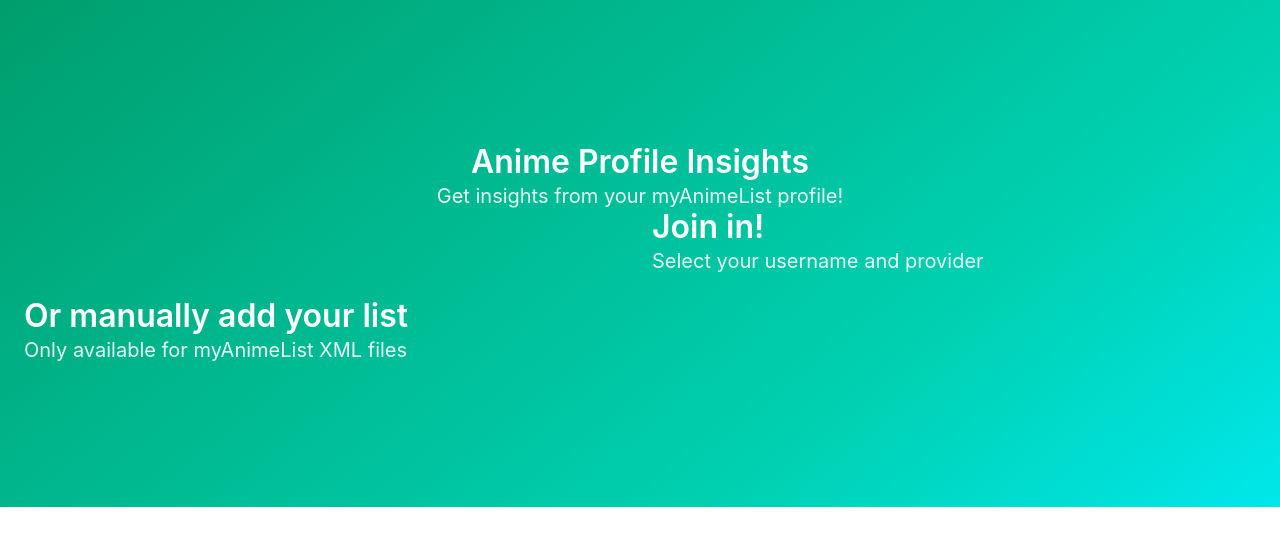
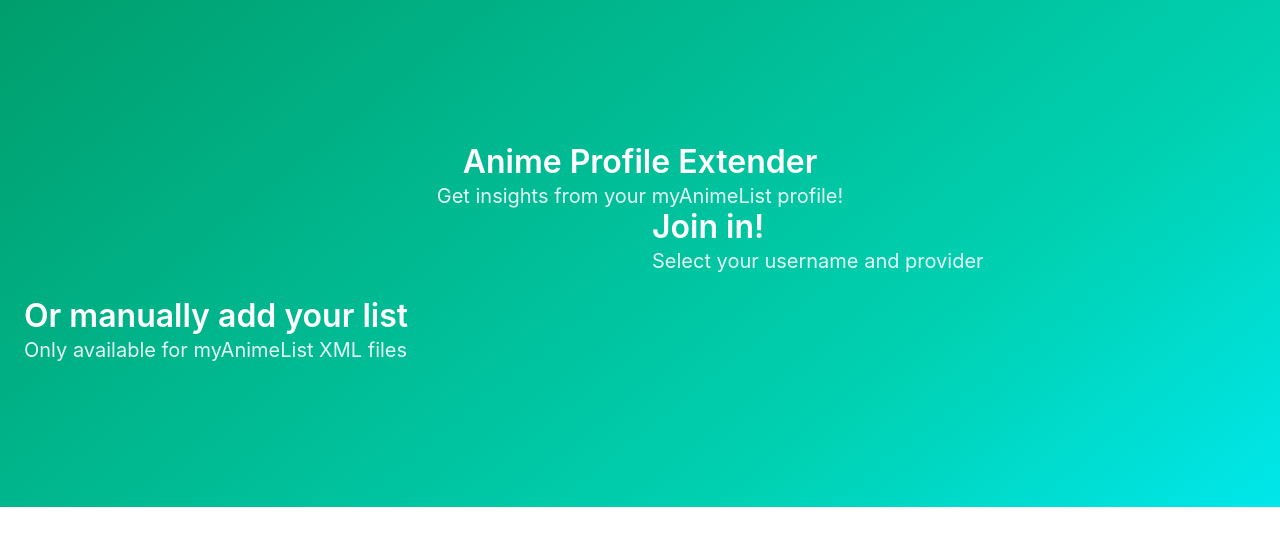
Before and after one commit to ldd/mal-anime-graph, a website with bundled scripts: page src/index.html in a window 1280 px wide. Built offline with nearby package versions, Linux system fonts and the light colour scheme.

Commit message:
feat(pages): rename project to APE (anime profile Enhacer)

```diff
--- a/src/index.html
+++ b/src/index.html
@@ -2,10 +2,10 @@
 <html lang="en">
   <head>
     <meta charset="UTF-8" />
-    <meta name="description" content="Anime Profile Insights" />
+    <meta name="description" content="Anime Profile Extender" />
     <meta name="viewport" content="width=device-width, initial-scale=1.0" />
     <meta http-equiv="X-UA-Compatible" content="ie=edge" />
-    <title>Anime Profile Insights</title>
+    <title>Anime Profile Extender</title>
     <link
       rel="stylesheet"
       href="https://cdnjs.cloudflare.com/ajax/libs/bulma/0.7.4/css/bulma.min.css"
@@ -27,7 +27,7 @@
       <div class="hero-body">
         <div class="container has-text-centered">
           <h1 class="title">
-            Anime Profile Insights
+            Anime Profile Extender
           </h1>
           <h2 class="subtitle">
             Get insights from your myAnimeList profile!
```
Also changed, not shown: src/charts.html (+2 -2 lines), src/reconciler.html (+2 -2 lines).
